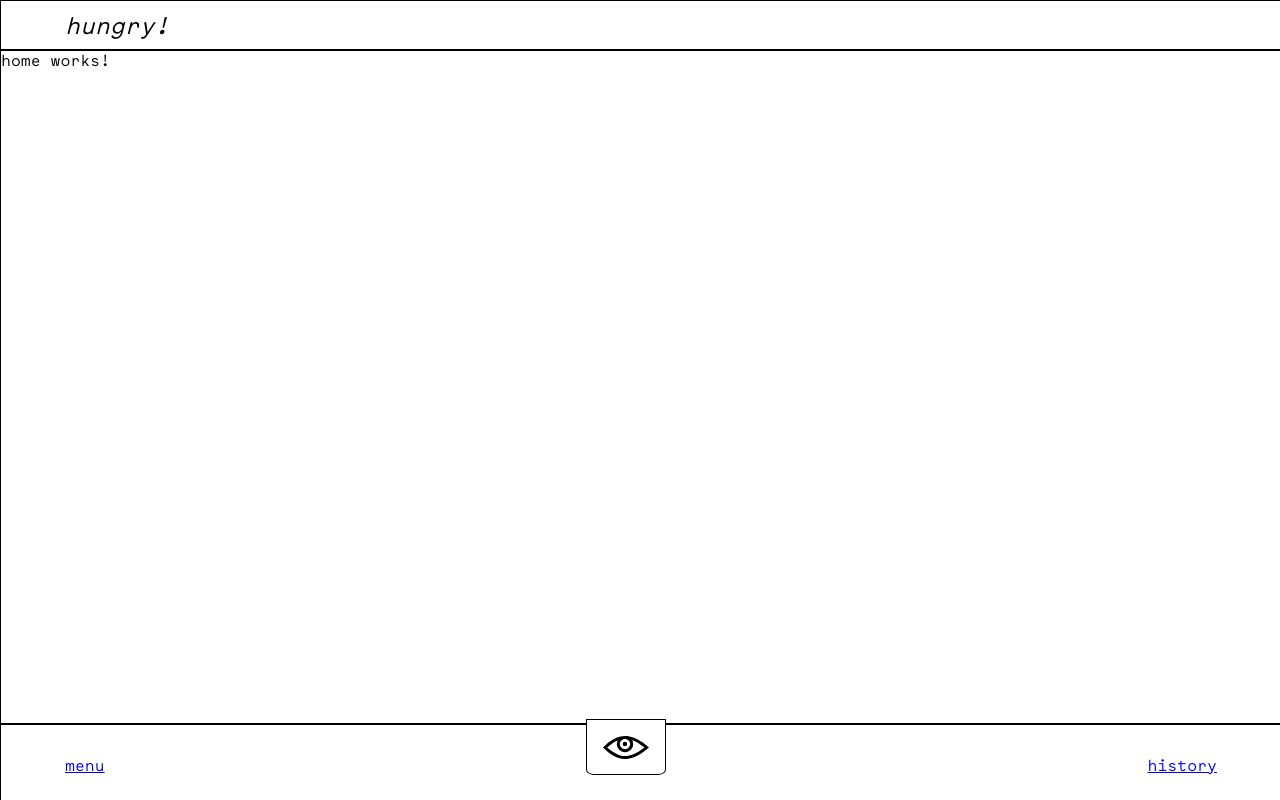
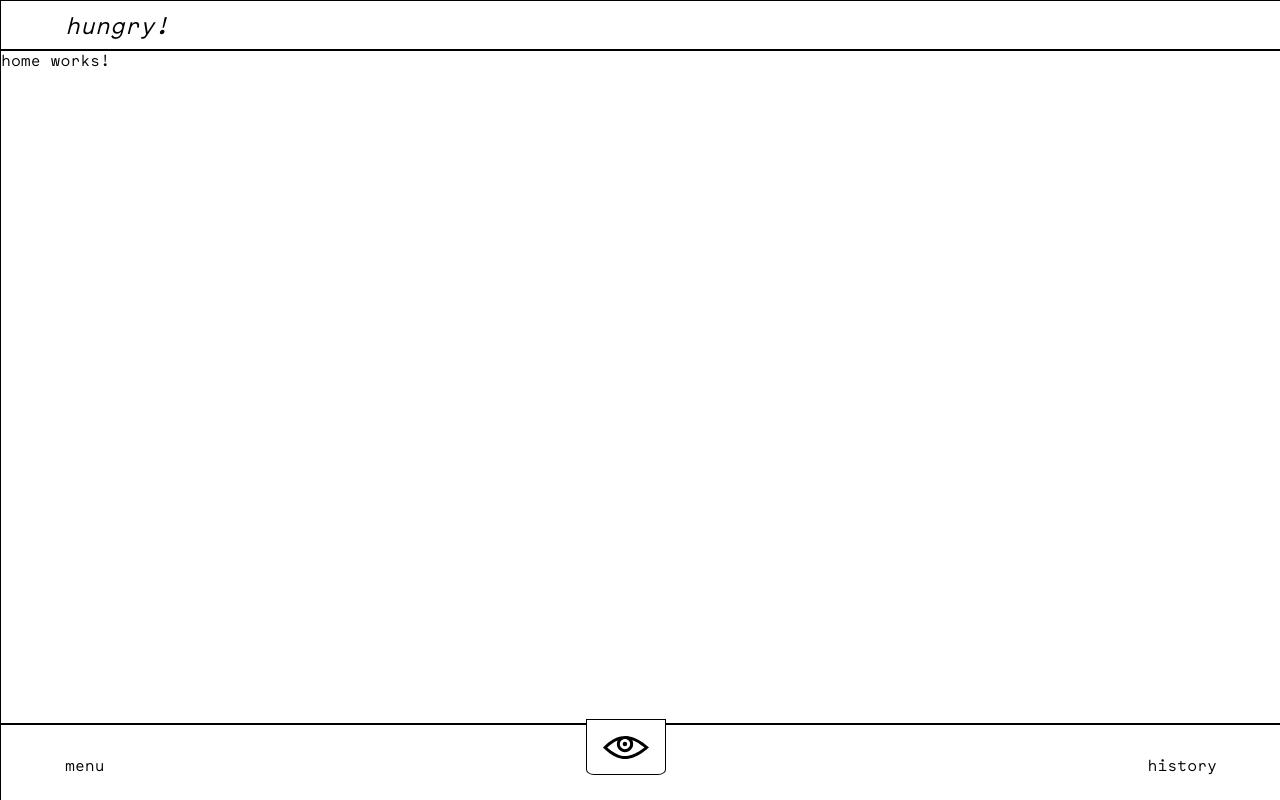
Before and after one commit to bonjourclaudio/hungry, an Angular app: page / in a window 1280 px wide. Built offline with nearby package versions, Linux system fonts and the light colour scheme; what ngx-webcam would draw is missing.

Commit message:
update font path

```diff
--- a/src/app/toolbar/toolbar.component.html
+++ b/src/app/toolbar/toolbar.component.html
@@ -1,7 +1,7 @@
 <div class="toolbar">
     <div class="toolbar__container">
         <div class="toolbar__container__left">
-            <a routerLink="/menu">menu</a>
+            <a routerLink="/menu" class="a-no-style">menu</a>
         </div>
         <div class="toolbar__container__center">
             <button *ngIf="!captureActive" (click)="redirectToCapture()" class="capture-btn">
@@ -17,7 +17,7 @@
             </button>
         </div>
         <div class="toolbar__container__right">
-            <a routerLink="/history">history</a>
+            <a routerLink="/history" class="a-no-style">history</a>
         </div>
     </div>
 </div>
--- a/src/styles.css
+++ b/src/styles.css
@@ -1 +1 @@
-@font-face{font-family:"Maax Mono";src:url("/src/assets/fonts/maaxmono/MaaxMono_Regular.otf");font-style:normal}*{margin:0;padding:0;scroll-behavior:smooth}body{font-family:"Maax Mono";background-color:#fff}h2{font-weight:400}.a-no-style{text-decoration:none;color:inherit}.webcam-wrapper video{-o-object-fit:cover;object-fit:cover;width:100vw;height:84vh}
+@font-face{font-family:"Maax Mono";src:url("./assets/fonts/maaxmono/MaaxMono_Regular.otf");font-style:normal}*{margin:0;padding:0;scroll-behavior:smooth}body{font-family:"Maax Mono";background-color:#fff}h2{font-weight:400}.a-no-style{text-decoration:none;color:inherit}.webcam-wrapper video{-o-object-fit:cover;object-fit:cover;width:100vw;height:84vh}
--- a/src/styles.scss
+++ b/src/styles.scss
@@ -1,6 +1,6 @@
 @font-face {
     font-family: "Maax Mono";
-    src: url("/src/assets/fonts/maaxmono/MaaxMono_Regular.otf");
+    src: url("./assets/fonts/maaxmono/MaaxMono_Regular.otf");
     font-style: normal;
 }
 
```
